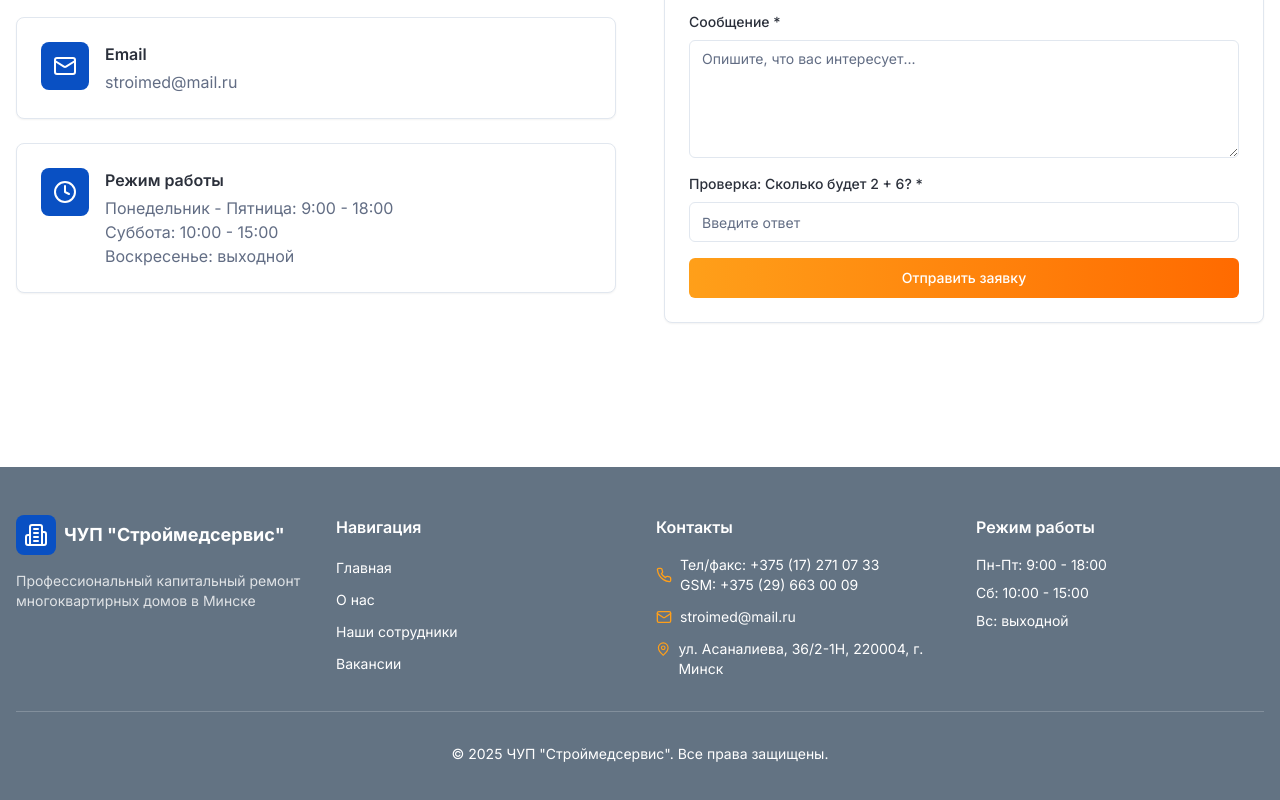
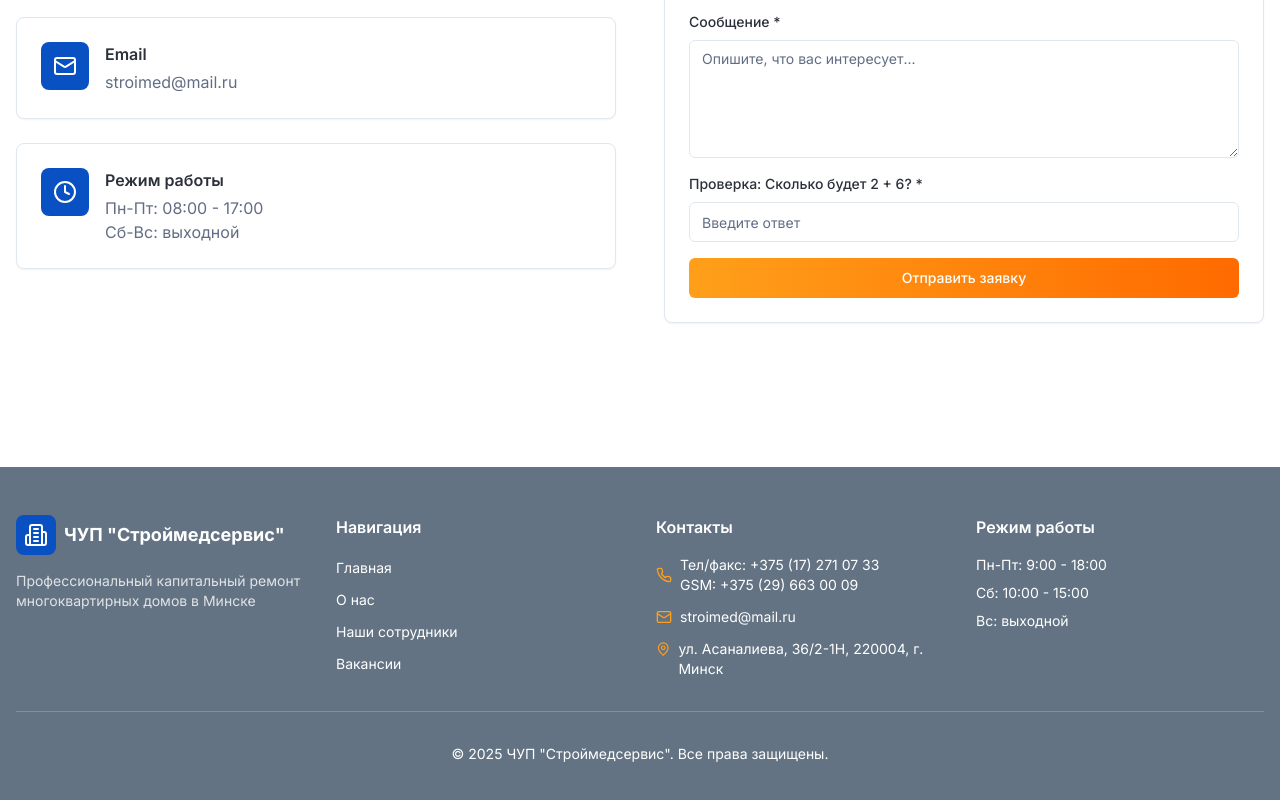
Before and after one commit to GriAndSer/remont-domov-minsk, a React (Vite) app: page /contacts in a window 1280 px wide. Shown: the part 748-1548 px from the top of the page. Built offline with nearby package versions, Linux system fonts and the light colour scheme; the HTML template or start-up script is replaced by a standard one.

Commit message:
Update operating hours

```diff
--- a/src/pages/Contacts.tsx
+++ b/src/pages/Contacts.tsx
@@ -190,11 +190,9 @@ const Contacts = () => {
                       <div>
                         <h3 className="font-semibold mb-1 text-card-foreground">Режим работы</h3>
                         <p className="text-muted-foreground">
-                          Понедельник - Пятница: 9:00 - 18:00
+                          Пн-Пт: 08:00 - 17:00
                           <br />
-                          Суббота: 10:00 - 15:00
-                          <br />
-                          Воскресенье: выходной
+                          Сб-Вс: выходной
                         </p>
                       </div>
                     </div>
```
